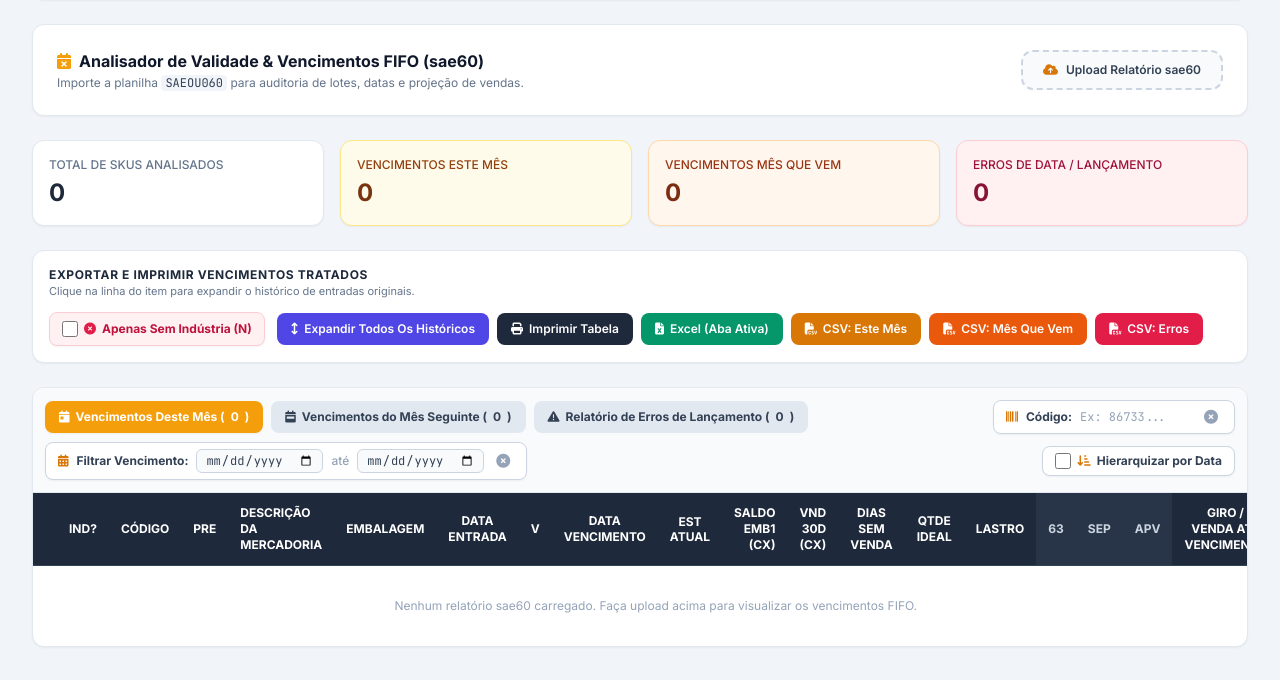
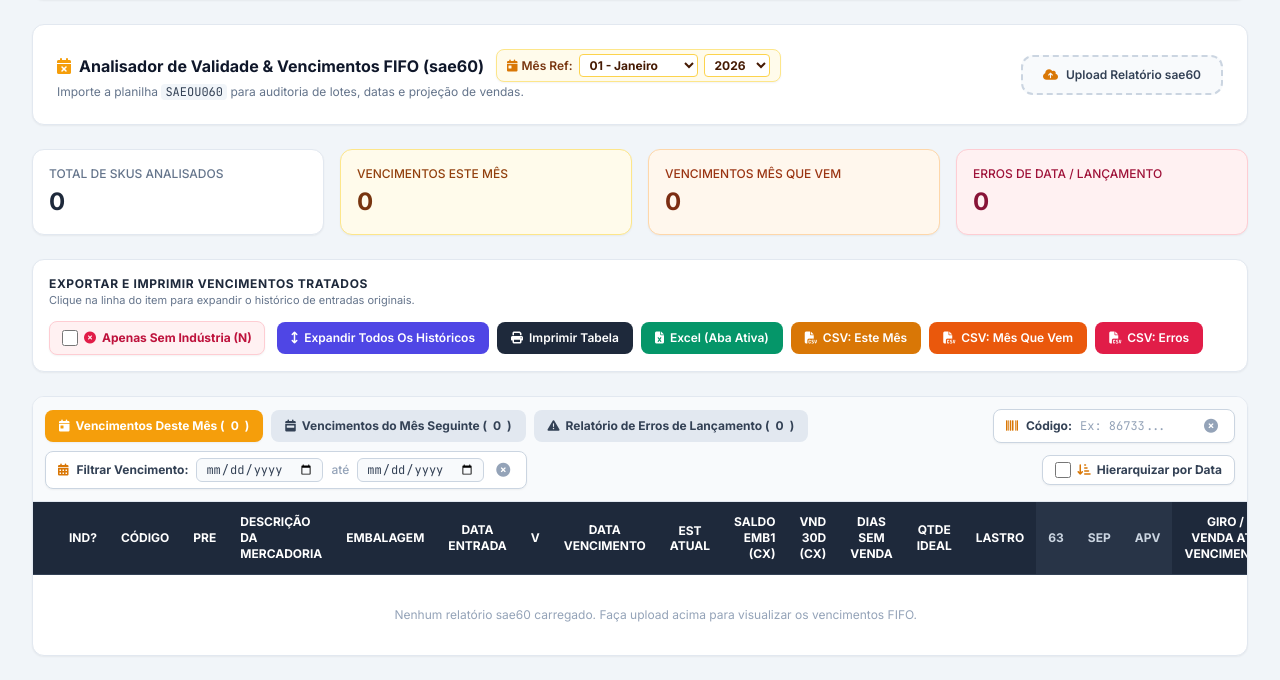
Before and after one commit to marcosribbeirors-pixel/relatorio-de-isv, a plain HTML site: page index.html in a window 1280 px wide. Both pictures are taken after a click on the button "Vencimentos (sae60)". Shown: the part 200-880 px from the top of the page. Drawn offline with nearby package versions, Linux system fonts and the light colour scheme; no server answers.

Commit message:
Add files via upload

```diff
--- a/index.html
+++ b/index.html
@@ -449,10 +449,35 @@
             <!-- Card de Upload SAE60 -->
             <section class="bg-white rounded-xl p-6 border border-slate-200 shadow-sm flex flex-col md:flex-row items-center justify-between gap-4">
                 <div>
-                    <h2 class="text-base font-bold text-slate-900 flex items-center gap-2">
-                        <i class="fa-solid fa-calendar-xmark text-amber-500"></i>
-                        Analisador de Validade & Vencimentos FIFO (sae60)
-                    </h2>
+                    <div class="flex flex-wrap items-center gap-3">
+                        <h2 class="text-base font-bold text-slate-900 flex items-center gap-2">
+                            <i class="fa-solid fa-calendar-xmark text-amber-500"></i>
+                            Analisador de Validade & Vencimentos FIFO (sae60)
+                        </h2>
+                        <!-- Seletor do Mês de Referência em Lista Suspensa (Mês e Ano) -->
+                        <div class="flex items-center gap-1.5 bg-amber-50 border border-amber-200 px-2.5 py-1 rounded-lg text-xs font-semibold text-amber-900 shadow-sm">
+                            <label class="flex items-center gap-1 cursor-pointer">
+                                <i class="fa-solid fa-calendar-day text-amber-600"></i>
+                                <span>Mês Ref:</span>
+                            </label>
+                            <select id="selMesRef" onchange="reanalisarSaeComMesRef()" class="bg-white border border-amber-300 rounded px-1.5 py-0.5 text-xs text-amber-950 font-bold focus:outline-none focus:ring-1 focus:ring-amber-500 cursor-pointer">
+                                <option value="01">01 - Janeiro</option>
+                                <option value="02">02 - Fevereiro</option>
+                                <option value="03">03 - Março</option>
+                                <option value="04">04 - Abril</option>
+                                <option value="05">05 - Maio</option>
+                                <option value="06">06 - Junho</option>
+                                <option value="07">07 - Julho</option>
+                                <option value="08">08 - Agosto</option>
+                                <option value="09">09 - Setembro</option>
+                                <option value="10">10 - Outubro</option>
+                                <option value="11">11 - Novembro</option>
+                                <option value="12">12 - Dezembro</option>
+                            </select>
+                            <select id="selAnoRef" onchange="reanalisarSaeComMesRef()" class="bg-white border border-amber-300 rounded px-1.5 py-0.5 text-xs text-amber-950 font-bold focus:outline-none focus:ring-1 focus:ring-amber-500 cursor-pointer">
+                            </select>
+                        </div>
+                    </div>
                     <p class="text-xs text-slate-500 mt-0.5">Importe a planilha <code class="bg-slate-100 px-1 rounded text-slate-700">SAEOU060</code> para auditoria de lotes, datas e projeção de vendas.</p>
                 </div>
 
@@ -1309,6 +1334,38 @@
             executarAnaliseFIFOSae(dados);
         }
 
+        function initMesReferenciaDefault() {
+            const selMes = document.getElementById('selMesRef');
+            const selAno = document.getElementById('selAnoRef');
+            if (!selMes || !selAno) return;
+
+            const d = new Date();
+            const currYear = d.getFullYear();
+            const currMonth = String(d.getMonth() + 1).padStart(2, '0');
+
+            if (selAno.options.length === 0) {
+                const startYear = currYear - 3;
+                const endYear = currYear + 5;
+                for (let y = startYear; y <= endYear; y++) {
+                    const opt = document.createElement('option');
+                    opt.value = y;
+                    opt.textContent = y;
+                    selAno.appendChild(opt);
+                }
+                selAno.value = currYear;
+            }
+
+            if (!selMes.value || selMes.value === '') {
+                selMes.value = currMonth;
+            }
+        }
+
+        function reanalisarSaeComMesRef() {
+            if (globalSaeFilteredData && globalSaeFilteredData.length > 0) {
+                executarAnaliseFIFOSae(globalSaeFilteredData);
+            }
+        }
+
         function executarAnaliseFIFOSae(dataRaw) {
             gruposSKUGlobalSae = {};
 
@@ -1319,7 +1376,20 @@
                 gruposSKUGlobalSae[codigo].push(row);
             });
 
-            const hoje = new Date();
+            initMesReferenciaDefault();
+            const mesRef = parseInt(document.getElementById('selMesRef')?.value, 10);
+            const anoRef = parseInt(document.getElementById('selAnoRef')?.value, 10);
+            let realToday = new Date();
+            let hoje = new Date();
+
+            if (anoRef && mesRef) {
+                if (anoRef === realToday.getFullYear() && (mesRef - 1) === realToday.getMonth()) {
+                    hoje = realToday;
+                } else {
+                    hoje = new Date(anoRef, mesRef - 1, 1);
+                }
+            }
+
             const mesAtual = hoje.getMonth();
             const anoAtual = hoje.getFullYear();
 
@@ -2677,6 +2747,7 @@
         }
 
         window.addEventListener('DOMContentLoaded', async () => {
+            initMesReferenciaDefault();
             initSupabaseFromStorageOrDefault();
             await fetchIndustriasFromSupabaseOrLocal();
         });
```
